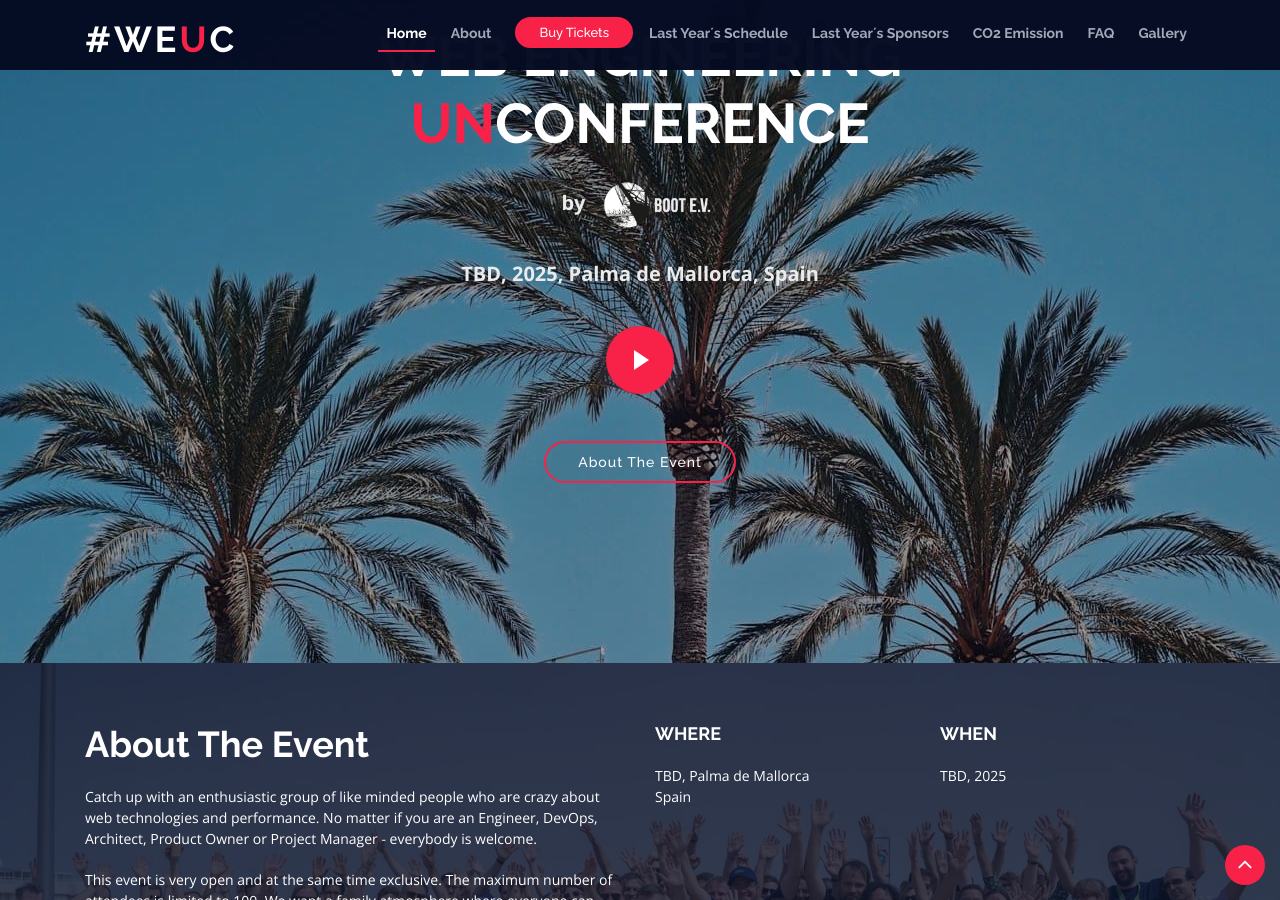
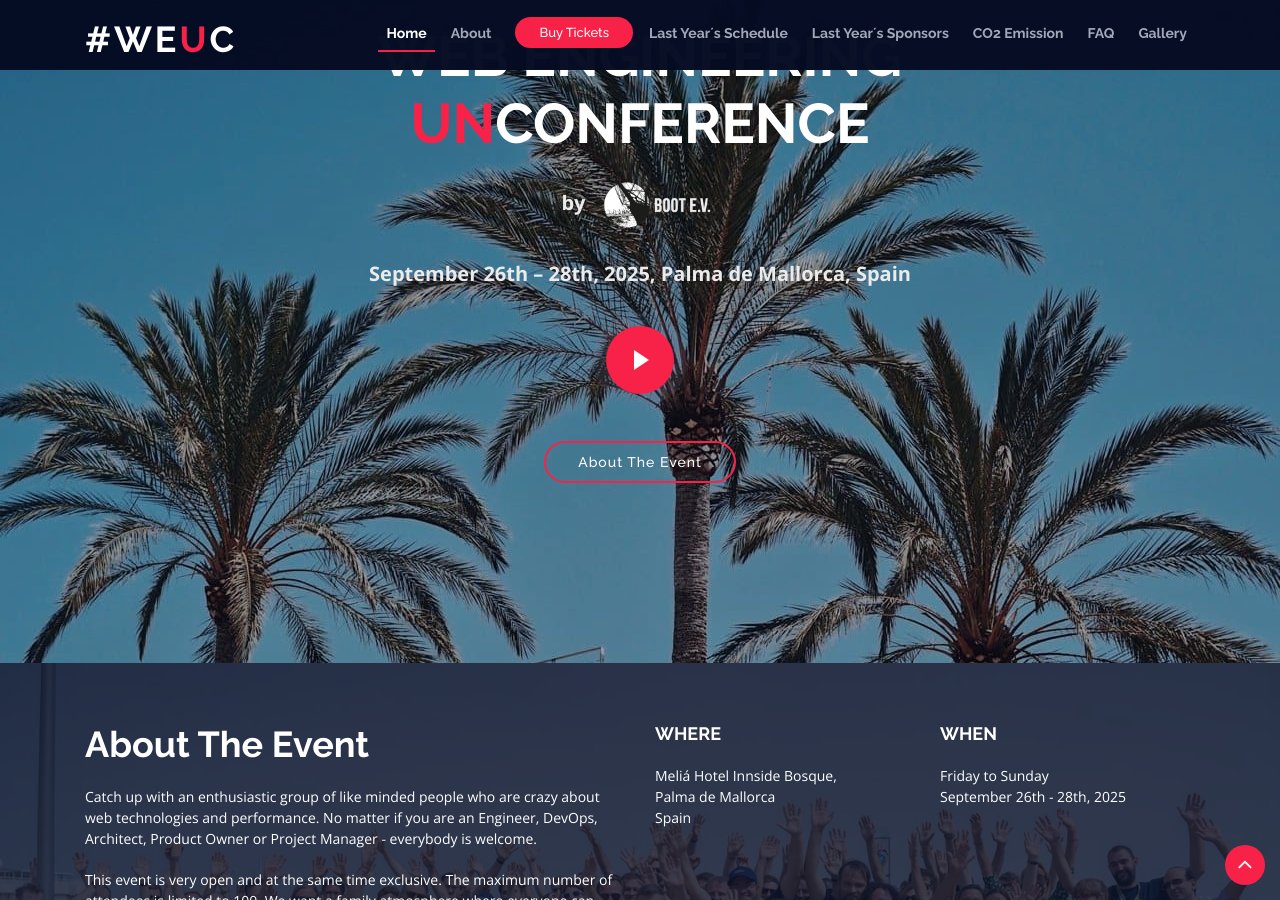
Before and after one commit to weuc/weuc.eu, a Jekyll site: the page built from index.html, in a window 1280 px wide and 900 px high, scrolled down 237 px. Built offline with Jekyll 4.4.1, drawn with Linux system fonts in a browser that asks for light colours; some of the changed text lies outside the part shown.

Commit message:
feat: add potential date

```diff
--- a/_includes/footer.html
+++ b/_includes/footer.html
@@ -8,7 +8,7 @@
 
         <div class="col-lg-4 col-md-6">
           <img src="assets/img/logo-white-24.png" width="240" alt="Web Engineering Unconference">
-          <p>TBD, 2025 Palma de Mallorca, Spain</p>
+          <p>Sept 26th - 28th, 2025 Palma de Mallorca, Spain</p>
         </div>
 
         <div class="col-lg-4 col-md-6 footer-links">
```
Also changed, not shown: _sections/about.md (+3 -3 lines), _sections/intro.md (+1 -1 lines).
